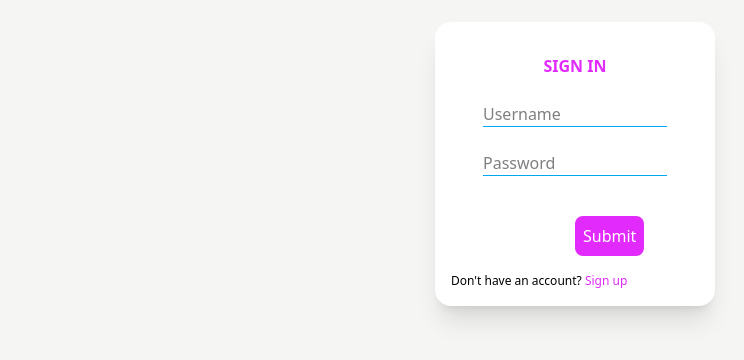
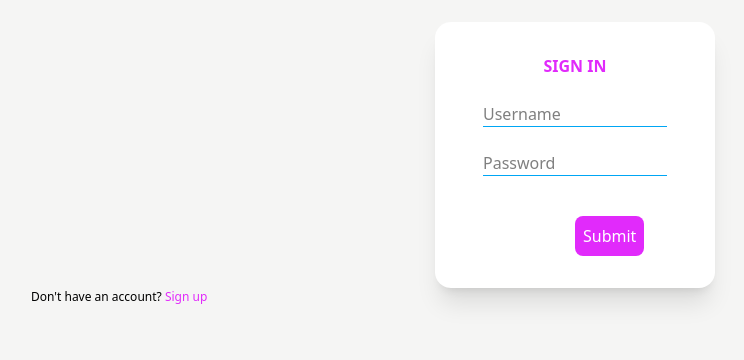
Before and after one commit to Khady2023/Synchrofest, a React (Vite) app: page /login in a window 1280 px wide. Shown: the part 118-478 px from the top of the page, without its empty margins (65-809 px from the left). Built offline with nearby package versions, Linux system fonts and the light colour scheme.

Commit message:
addressed lint error

```diff
--- a/package.json
+++ b/package.json
@@ -21,7 +21,7 @@
     "@types/react-dom": "^19.0.3",
     "@vitejs/plugin-react": "^4.3.4",
     "autoprefix": "^1.0.1",
-    "eslint": "^9.19.0",
+    "eslint": "^9.20.1",
     "eslint-plugin-react": "^7.37.4",
     "eslint-plugin-react-hooks": "^5.0.0",
     "eslint-plugin-react-refresh": "^0.4.18",
--- a/src/App.jsx
+++ b/src/App.jsx
@@ -1,4 +1,3 @@
-import { useState } from 'react'
 import { BrowserRouter, Route, Routes } from 'react-router-dom'
 import Home from './pages/Home'
 import Login from './pages/Login'
@@ -7,8 +6,6 @@ import Signup from './pages/Signup'
 
 
 function App() {
-  const [count, setCount] = useState(0)
-
   return (
     <>
     <div className='w-screen h-screen px-8 lg:px-20 md:px-20 bg-stone-100'>
--- a/src/pages/Home.jsx
+++ b/src/pages/Home.jsx
@@ -1,11 +1,8 @@
-import React from 'react'
 import { useState } from 'react';
-import { BrowserRouter, Routes, Route} from 'react-router-dom'
 import { Link } from 'react-router-dom';
 import menu from '/menu.png';
 import close from '/close.png';
 import Recommend from './Recommend';
-import Login from './Login';
 
 const Home = () => {
     const dance = "/dance.jpg";
@@ -13,7 +10,7 @@ const Home = () => {
     const arrow = "/arrow.png";
 
     const [toggle, setToggle] = useState(false);
-  const [active, setActive] = useState('');
+  const [, setActive] = useState('');
 
 
     const navLink = [
--- a/src/pages/Login.jsx
+++ b/src/pages/Login.jsx
@@ -1,5 +1,3 @@
-import React from 'react'
-import Signup from './Signup'
 
 const Login = () => {
   return (
@@ -11,10 +9,8 @@ const Login = () => {
       <input type="text" placeholder='Password' className='border-b-1 border-sky-500 w-full' />
       </div>
       <input type="submit" className='bg-fuchsia-500 ml-18 md:ml-35 my-4 p-2 rounded-lg text-white hover:bg-sky-500' />
-      <p className='mx-4 text-[12px] '>Don't have an account? <span className='text-fuchsia-500 hover:text-sky-500'><button><a href='/signup'>Sign up</a></button></span></p>
-
     </div>
-
+      <p className='mx-4 text-[12px] '>Don&apos;t have an account? <span className='text-fuchsia-500 hover:text-sky-500'><button><a href='/signup'>Sign up</a></button></span></p>
     </div>
   )
 }
--- a/src/pages/Recommend.jsx
+++ b/src/pages/Recommend.jsx
@@ -1,5 +1,4 @@
-import React from 'react'
-
+/* eslint-disable react/prop-types */
 const Recommend = ({title}) => {
 
     const pica = "/pic1.jpeg";
--- a/src/pages/Signup.jsx
+++ b/src/pages/Signup.jsx
@@ -1,5 +1,3 @@
-import React from 'react'
-
 const Signup = () => {
   return (
     <div className='m-auto py-40 md:py-80 lg:py-35'>
--- a/src/pages/close.jsx
+++ b/src/pages/close.jsx
@@ -1,5 +1,3 @@
-import React from 'react'
-
 const close = () => {
   return (
     <div>
--- a/src/pages/menu.jsx
+++ b/src/pages/menu.jsx
@@ -1,5 +1,3 @@
-import React from 'react'
-
 const menu = () => {
   return (
     <div>
```
Also changed, not shown: 1 other file (tests, documents, lock files or other folders).
